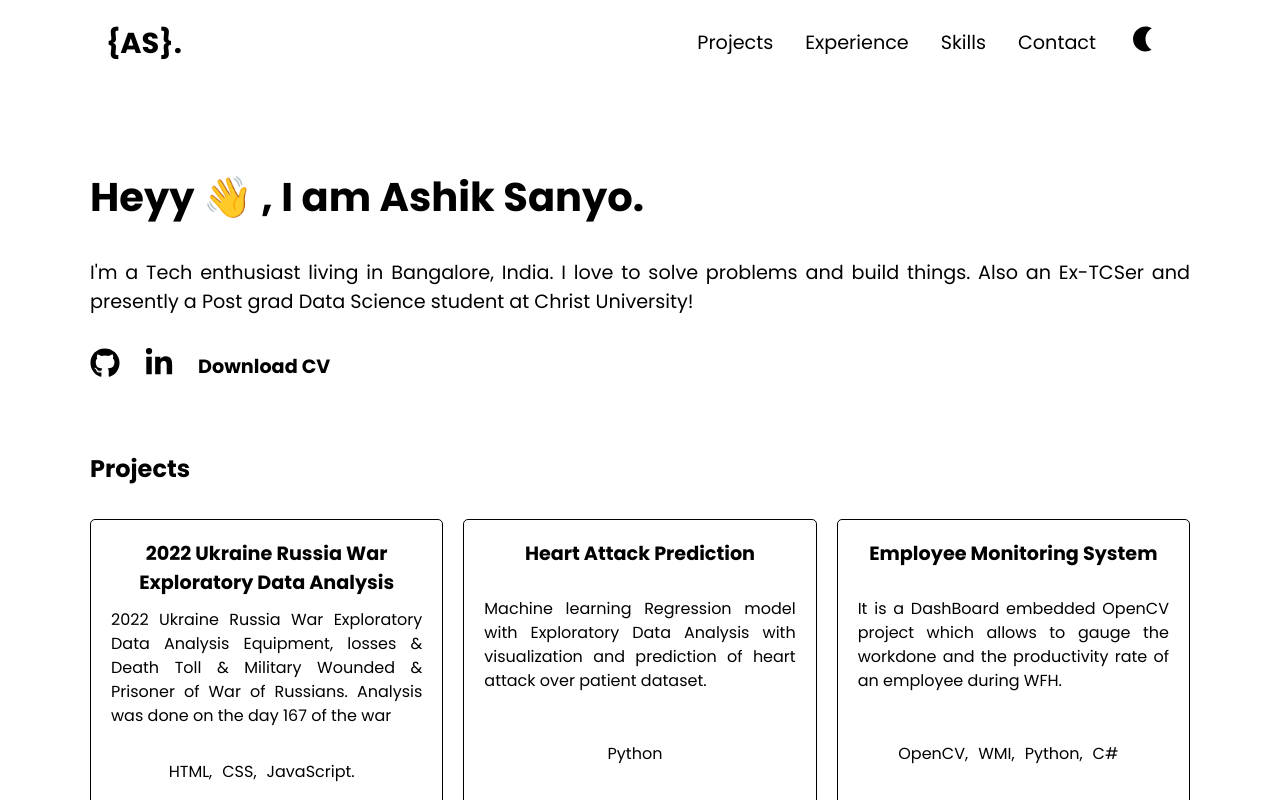
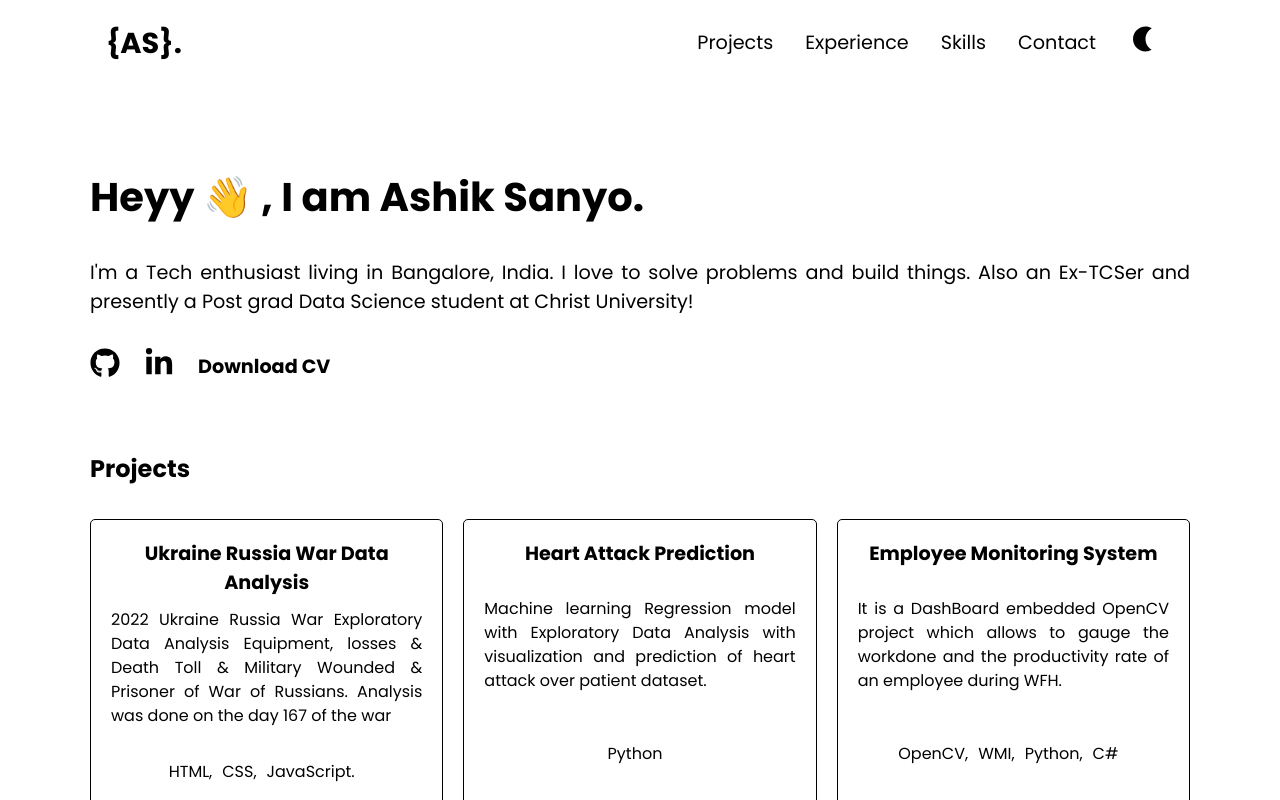
Before and after one commit to ashiksanyo10/Port_React, a React (Vite) app: page / in a window 1280 px wide. Shown: the top 800 px of the page. Built offline with nearby package versions, Linux system fonts and the light colour scheme.

Commit message:
Update portfolio.js

```diff
--- a/src/data/portfolio.js
+++ b/src/data/portfolio.js
@@ -11,7 +11,7 @@ const projects = {
   title: "Projects",
   personalProjects: [
     {
-      title: "2022 Ukraine Russia War Exploratory Data Analysis ",
+      title: "Ukraine Russia War Data Analysis ",
       short:
         "2022 Ukraine Russia War Exploratory Data Analysis.",
       description:
```
